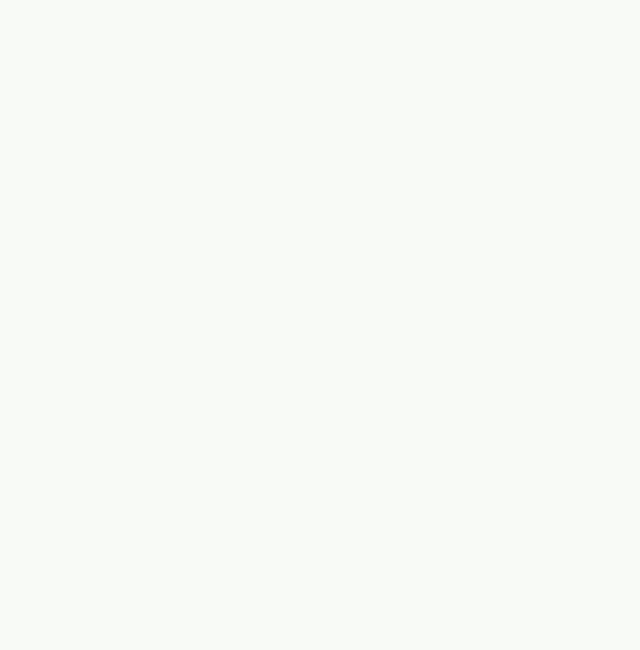
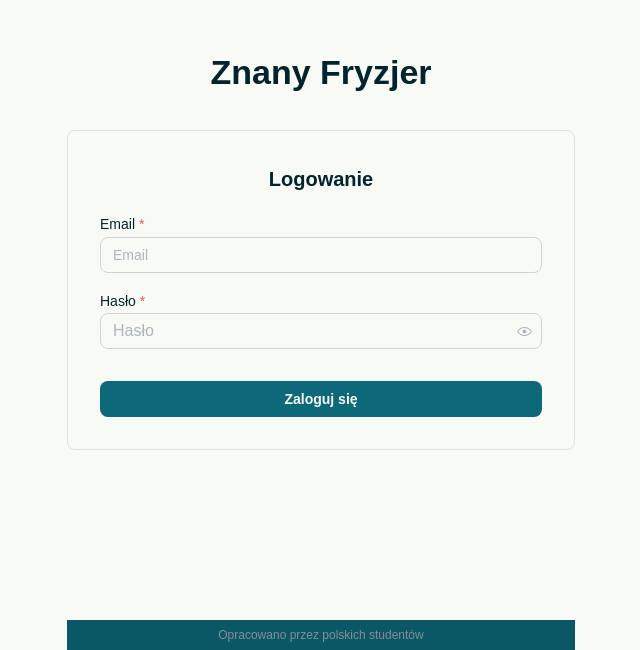
Before and after one commit to batushka11/IO, a React (Vite) app in the folder prototype/znanyFryzjer/: page / in a window 1280 px wide. Before the commit this address had no page. Shown: the part 150-800 px from the top of the page, without its empty margins (319-959 px from the left). Built offline with nearby package versions, Linux system fonts and the light colour scheme.

Commit message:
feat: update login page

```diff
--- a/prototype/znanyFryzjer/src/App.tsx
+++ b/prototype/znanyFryzjer/src/App.tsx
@@ -7,7 +7,7 @@ function App() {
 	return (
 		<MantineProvider theme={theme}>
 			<Routes>
-				<Route path='/login' element={<LoginPage />} />
+				<Route path="/" element={<LoginPage />} />
 			</Routes>
 		</MantineProvider>
 	)
--- a/prototype/znanyFryzjer/src/pages/login.tsx
+++ b/prototype/znanyFryzjer/src/pages/login.tsx
@@ -3,6 +3,7 @@ import {
 	Button,
 	Center,
 	Container,
+	Flex,
 	Group,
 	Paper,
 	PasswordInput,
@@ -38,11 +39,11 @@ export const LoginPage: React.FC = () => {
 							</Stack>
 						</Paper>
 					</Group>
-					<Box h="30px" bg="teal.6">
+					<Flex h="30px" bg="teal.6" justify="center" align="center">
 						<Text c="dimmed" size="xs">
 							Opracowano przez polskich studentów
 						</Text>
-					</Box>
+					</Flex>
 				</Stack>
 			</Center>
 		</Container>
```
